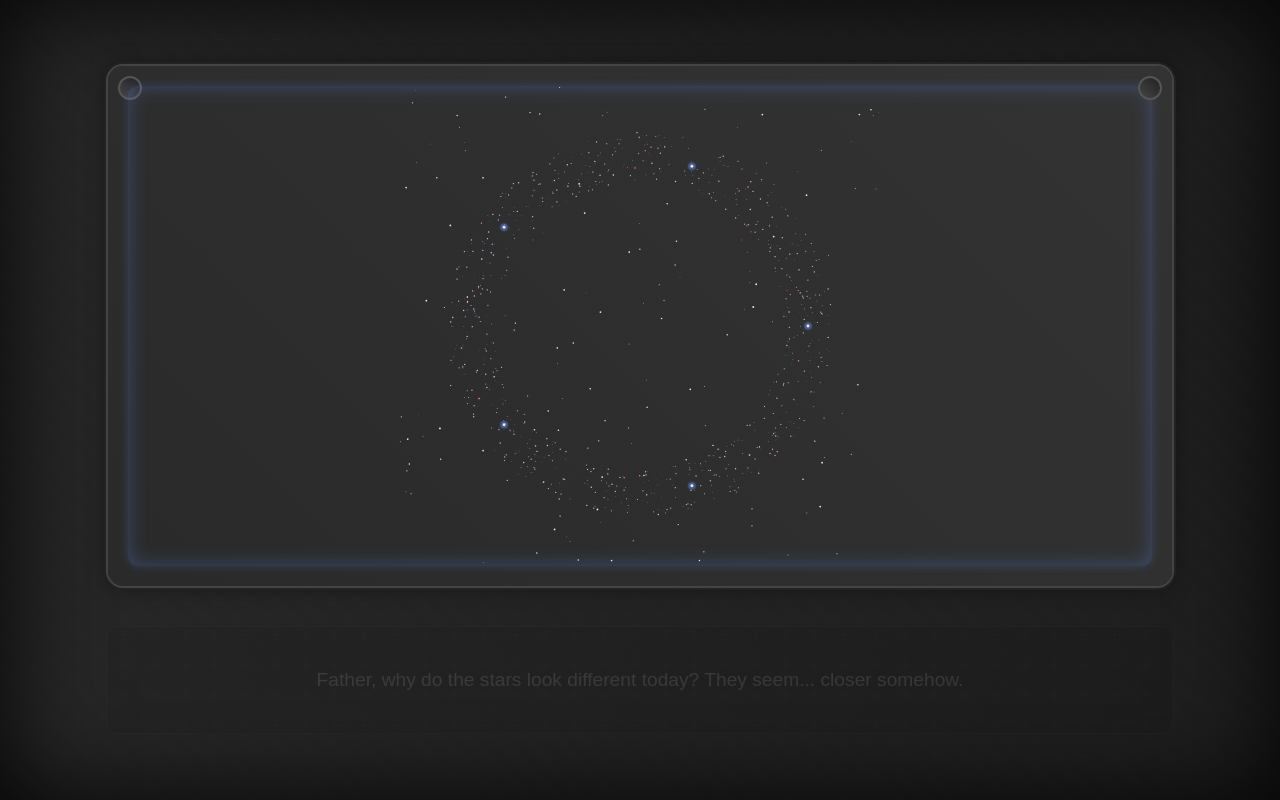
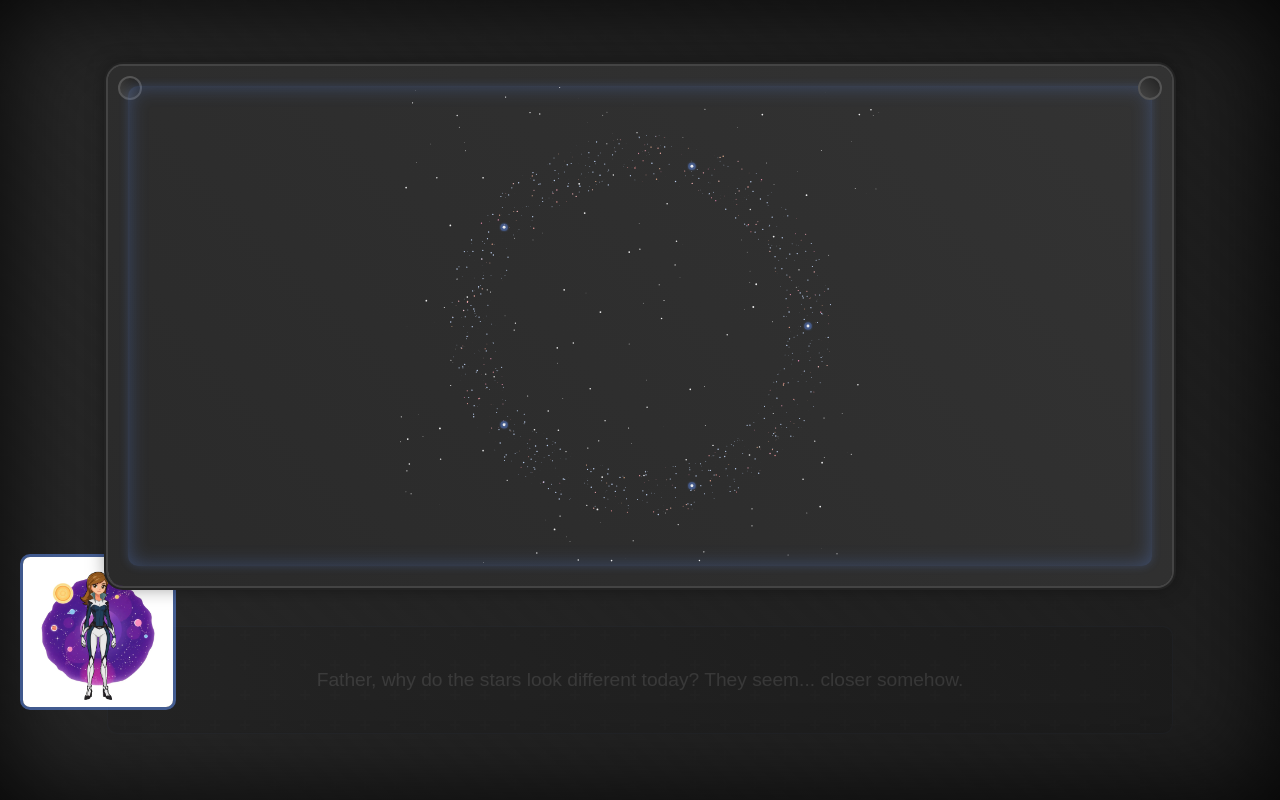
Before and after one commit to websimapi/websim-digital-odyssey-a-sci-fi-interactive-dialogue-expe, a plain HTML site: page index.html in a window 1280 px wide. Both pictures are taken after a click on the button 640 px from the left and 400 px from the top of the page. Drawn offline with Linux system fonts and the light colour scheme.

Commit message:
v7: When nova speaks be sure to have a square section to render the nova.png as well. Ill give you one for father soon as well

```diff
--- a/index.html
+++ b/index.html
@@ -20,19 +20,14 @@ const dialogue = [
   { text: "Nova. Return to your quarters. That's an order.", voice: "male", pitch: 0.5, rate: 0.6 }
 ];
 
+let currentSpeaker = null;
+
 function speakText(text, voiceType, pitch, rate) {
   return new Promise(resolve => {
     if (isPaused) {
       resolve();
       return;
     }
-
-    const words = text.split(' ');
-    const dialogueElement = document.getElementById('dialogueText');
-    dialogueElement.innerHTML = words.map(word =>
-      `<span class="dialogue-word">${word}</span>`
-    ).join(' ');
-
     const utterance = new SpeechSynthesisUtterance(text);
     utterance.pitch = pitch;
     utterance.rate = rate;
@@ -43,31 +38,7 @@ function speakText(text, voiceType, pitch, rate) {
     ) || voices[0];
     utterance.voice = voice;
 
-    let wordIndex = 0;
-    const wordElements = dialogueElement.getElementsByClassName('dialogue-word');
-
-    utterance.onboundary = (event) => {
-      if (event.name === 'word') {
-        // Remove highlight from previous word
-        if (wordIndex > 0) {
-          wordElements[wordIndex - 1].classList.remove('highlighted-word');
-        }
-        // Add highlight to current word
-        if (wordIndex < wordElements.length) {
-          wordElements[wordIndex].classList.add('highlighted-word');
-          wordIndex++;
-        }
-      }
-    };
-
-    utterance.onend = () => {
-      // Remove highlight from last word
-      if (wordIndex > 0 && wordElements[wordIndex - 1]) {
-        wordElements[wordIndex - 1].classList.remove('highlighted-word');
-      }
-      resolve();
-    };
-
+    utterance.onend = resolve;
     synth.speak(utterance);
   });
 }
@@ -158,11 +129,13 @@ async function startScene() {
   startButton.style.display = 'none';
   audioPlayer.play();
   audioPlayer.volume = 0.3;
+  currentDialogueIndex = 0;
 
   await new Promise(resolve => setTimeout(resolve, 2000));
 
   for (const line of dialogue) {
     if (isPaused) break;
+    updateSceneText(line.text);
     await speakText(line.text, line.voice, line.pitch, line.rate);
     await new Promise(resolve => setTimeout(resolve, 500));
   }
@@ -184,12 +157,24 @@ function pauseScene() {
   synth.cancel();
   audioPlayer.pause();
   startButton.style.display = 'flex';
+  document.querySelector('.character-portrait').style.opacity = '0';
+}
 
-  // Clear all highlighted words
-  const words = document.getElementsByClassName('dialogue-word');
-  Array.from(words).forEach(word => {
-    word.classList.remove('highlighted-word');
-  });
+function updateSceneText(text) {
+  document.getElementById('dialogueText').textContent = text;
+
+  // Get portrait element
+  const portrait = document.querySelector('.character-portrait');
+
+  // Show/hide portrait based on speaker
+  const currentLine = dialogue[currentDialogueIndex];
+  if (currentLine.voice === 'female') {
+    portrait.style.opacity = '1';
+  } else {
+    portrait.style.opacity = '0';
+  }
+
+  currentDialogueIndex++;
 }
 
 startButton.addEventListener('click', startScene);
@@ -288,12 +273,6 @@ body {
   margin-top: 20px;
 }
 
-.highlighted-word {
-  color: rgb(100, 150, 255);
-  text-shadow: 0 0 5px rgba(100, 150, 255, 0.5);
-  transition: color 0.3s;
-}
-
 #startButton {
   position: absolute;
   top: 50%;
@@ -348,11 +327,33 @@ body {
   top: 10px;
   right: 10px;
 }
+
+.character-portrait {
+  position: absolute;
+  left: 20px;
+  bottom: 90px; /* Position above dialogue box */
+  width: 150px;
+  height: 150px;
+  border: 3px solid rgba(100,150,255,0.5);
+  border-radius: 10px;
+  overflow: hidden;
+  opacity: 0;
+  transition: opacity 0.3s;
+}
+
+.character-portrait img {
+  width: 100%;
+  height: 100%;
+  object-fit: cover;
+}
 </style>
 </head>
 <body>
   <div class="scene">
     <div class="ship-interior"></div>
+    <div class="character-portrait">
+      <img src="/nova.png" alt="Nova portrait">
+    </div>
     <div class="window-frame">
       <div class="window">
         <svg class="stars" viewBox="0 0 1000 1000">
```
Also changed, not shown: nova.png (added).
